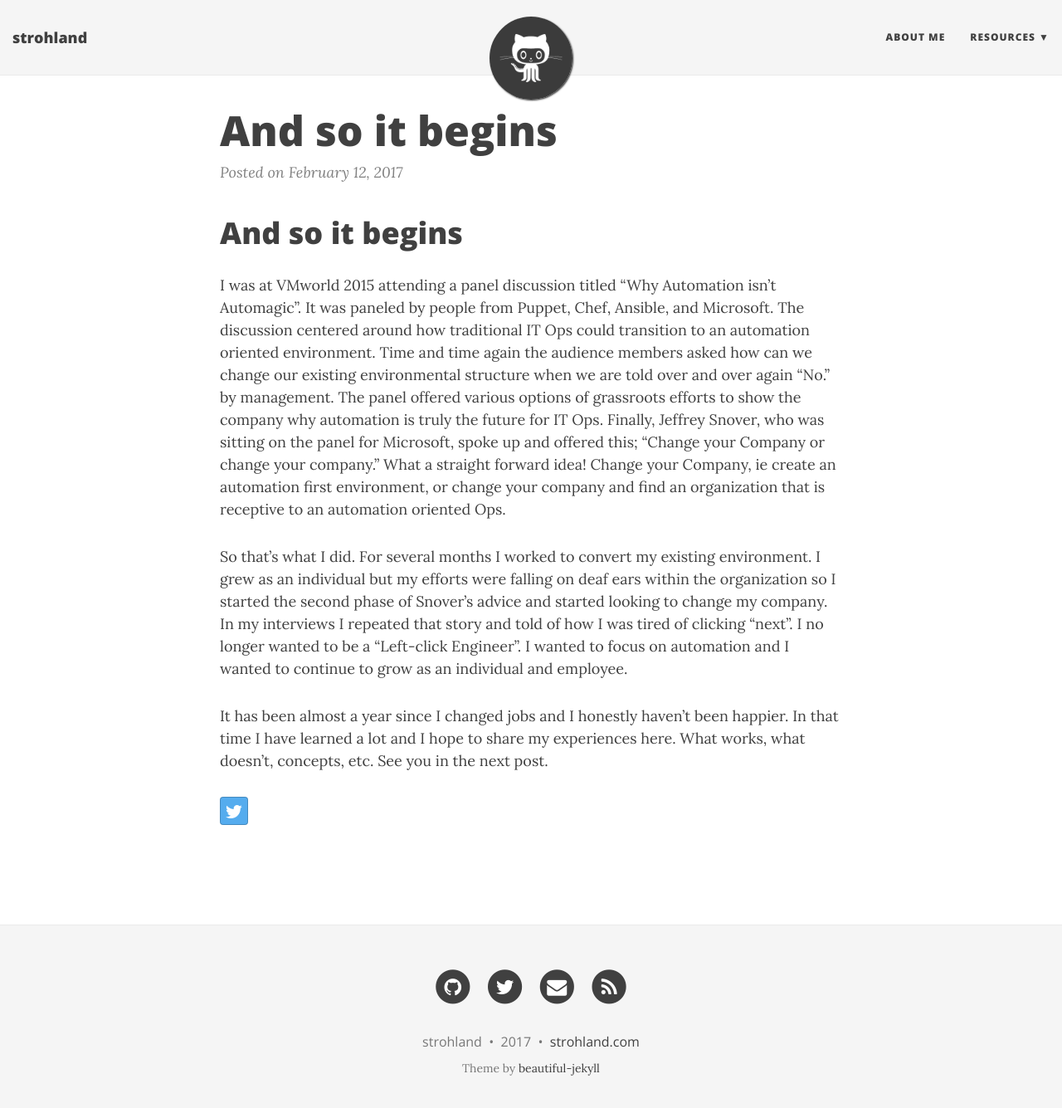
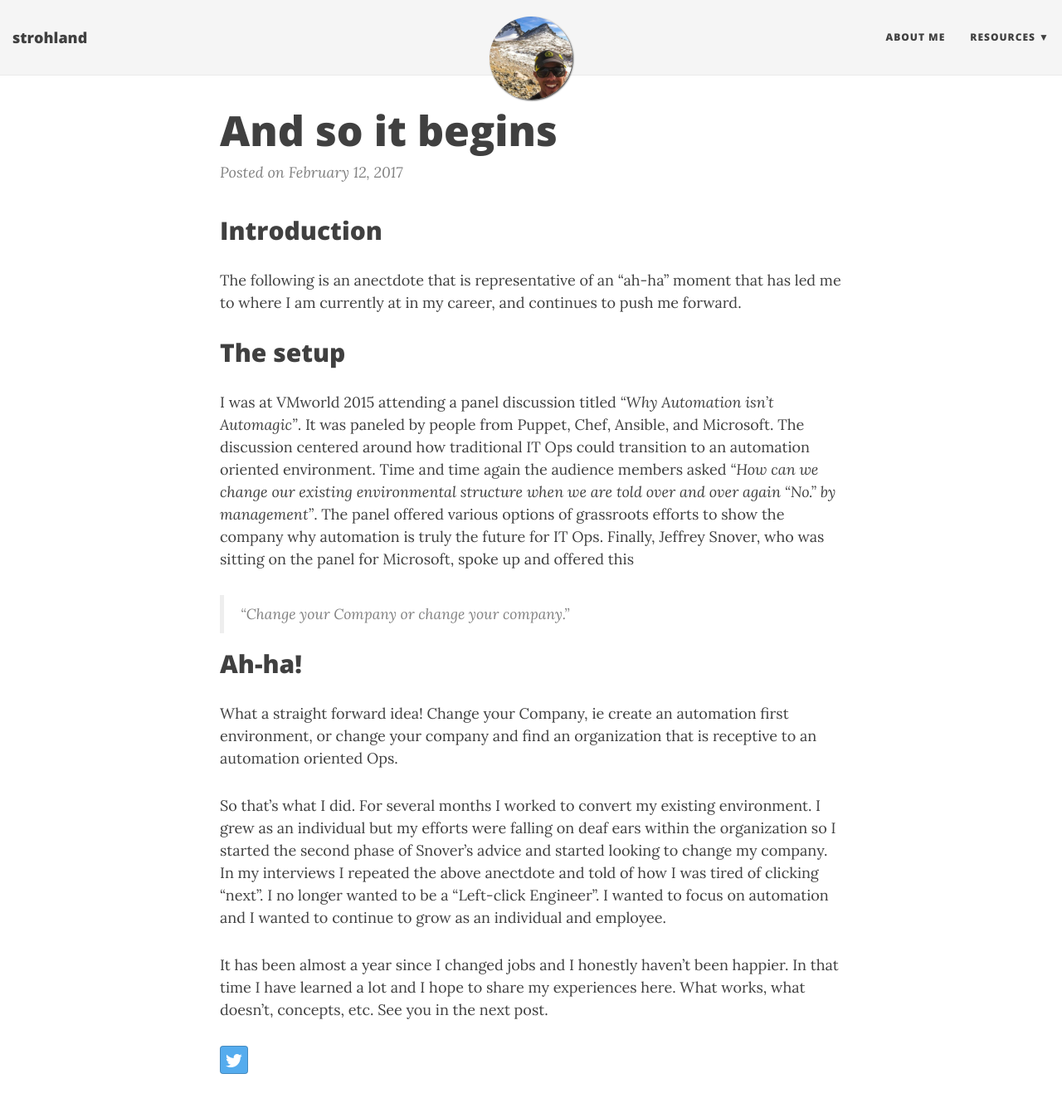
Before and after one commit to haberstrohr/haberstrohr.github.io, a Jekyll site: the page built from _posts/2017-02-12-And-So-It-Begins.md, in a window 1280 px wide and 1400 px high. Shown: the top 1335 px of the window at 83% size. Built offline with Jekyll 4.4.1, drawn with Linux system fonts in a browser that asks for light colours; nearby versions of some CDN libraries; comment, search, counter and statistics services are not loaded.

Commit message:
Added images, rephrased original post
Added rotating banner images, updated avatar image, touched up first
post.

```diff
--- a/_config.yml
+++ b/_config.yml
@@ -32,7 +32,7 @@ navbar-links:
 
 # Image to show in the navigation bar - image must be a square (width = height)
 # Remove this parameter if you don't want an image in the navbar
-avatar: "/img/avatar-icon.png"
+avatar: "/img/avatar.jpg"
 
 # If you want to have an image logo in the top-left corner instead of the title text,
 # then specify the following parameter
--- a/_posts/2017-02-12-And-So-It-Begins.md
+++ b/_posts/2017-02-12-And-So-It-Begins.md
@@ -1,24 +1,29 @@
 ---
 layout: post
 title: "And so it begins"
+summary: "First article"
+categories: blog
 date: 2017-02-12
 ---
 
-# And so it begins #
+## Introduction
 
-I was at VMworld 2015 attending a panel discussion titled "Why Automation isn't Automagic". It was paneled by  people from
-Puppet, Chef, Ansible, and Microsoft. The discussion centered around how traditional IT Ops could transition to an automation
-oriented environment. Time and time again the audience members asked how can we change our existing environmental structure when
-we are told over and over again "No." by management. The panel offered various options of grassroots efforts to show the
+The following is an anectdote that is representative of an "ah-ha" moment that has led me to where I am currently at in my career, and continues to push me forward.
+
+## The setup
+
+I was at VMworld 2015 attending a panel discussion titled _"Why Automation isn't Automagic"_. It was paneled by people from Puppet, Chef, Ansible, and Microsoft. The discussion centered around how traditional IT Ops could transition to an automation oriented environment. Time and time again the audience members asked _"How can we change our existing environmental structure when we are told over and over again "No." by management"_. The panel offered various options of grassroots efforts to show the
 company why automation is truly the future for IT Ops. Finally, Jeffrey Snover, who was sitting on the panel for Microsoft,
-spoke up and offered this; "Change your Company or change your company." What a straight forward idea! Change your Company,
-ie create an automation first environment, or change your company and find an organization that is receptive to an automation
-oriented Ops.
+spoke up and offered this
 
-So that's what I did. For several months I worked to convert my existing environment. I grew as an individual but my efforts
-were falling on deaf ears within the organization so I started the second phase of Snover's advice and started looking to
-change my company. In my interviews I repeated that story and told of how I was tired of clicking "next". I no longer wanted to
-be a "Left-click Engineer". I wanted to focus on automation and I wanted to continue to grow as an individual and employee.
+> "Change your Company or change your company."
+
+## Ah-ha!
+
+What a straight forward idea! Change your Company, ie create an automation first environment, or change your company and find an organization that is receptive to an automation oriented Ops.
+
+So that's what I did. For several months I worked to convert my existing environment. I grew as an individual but my efforts were falling on deaf ears within the organization so I started the second phase of Snover's advice and started looking to
+change my company. In my interviews I repeated the above anectdote and told of how I was tired of clicking "next". I no longer wanted to be a "Left-click Engineer". I wanted to focus on automation and I wanted to continue to grow as an individual and employee.
 
 It has been almost a year since I changed jobs and I honestly haven't been happier. In that time I have learned a lot and I hope
 to share my experiences here. What works, what doesn't, concepts, etc. See you in the next post.
--- a/index.html
+++ b/index.html
@@ -2,6 +2,11 @@
 layout: page
 title: strohland
 use-site-title: true
+bigimg:
+  - "img/bigimg/JoshuaTree17.jpg" : "Mojave National Preserve (2017)"
+  - "img/bigimg/TetonCrestTrail01-2016.jpg" : "Teton Crest Trail (2016)"
+  - "img/bigimg/TetonCrestTrail02-2016.jpg" : "Teton Crest Trail (2016)"
+  - "img/bigimg/TetonCrestTrail03-2016.jpg" : "Teton Crest Trail (2016)"
 ---
 
 <div class="posts-list">
```
Also changed, not shown: Gemfile.lock, img/bigimg/JoshuaTree17.jpg (added), img/bigimg/TetonCrestTrail01-2016.jpg (added), img/bigimg/TetonCrestTrail02-2016.jpg (added), img/bigimg/TetonCrestTrail03-2016.jpg (added).
